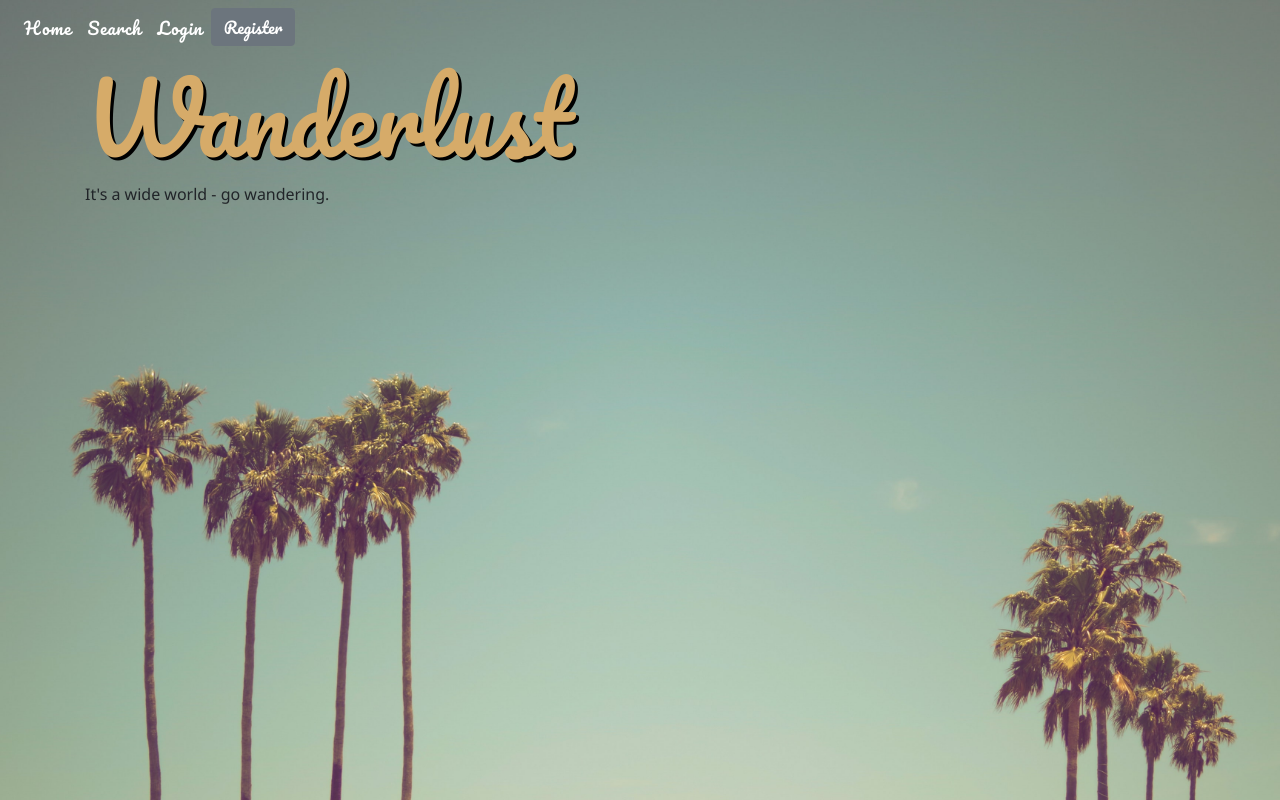
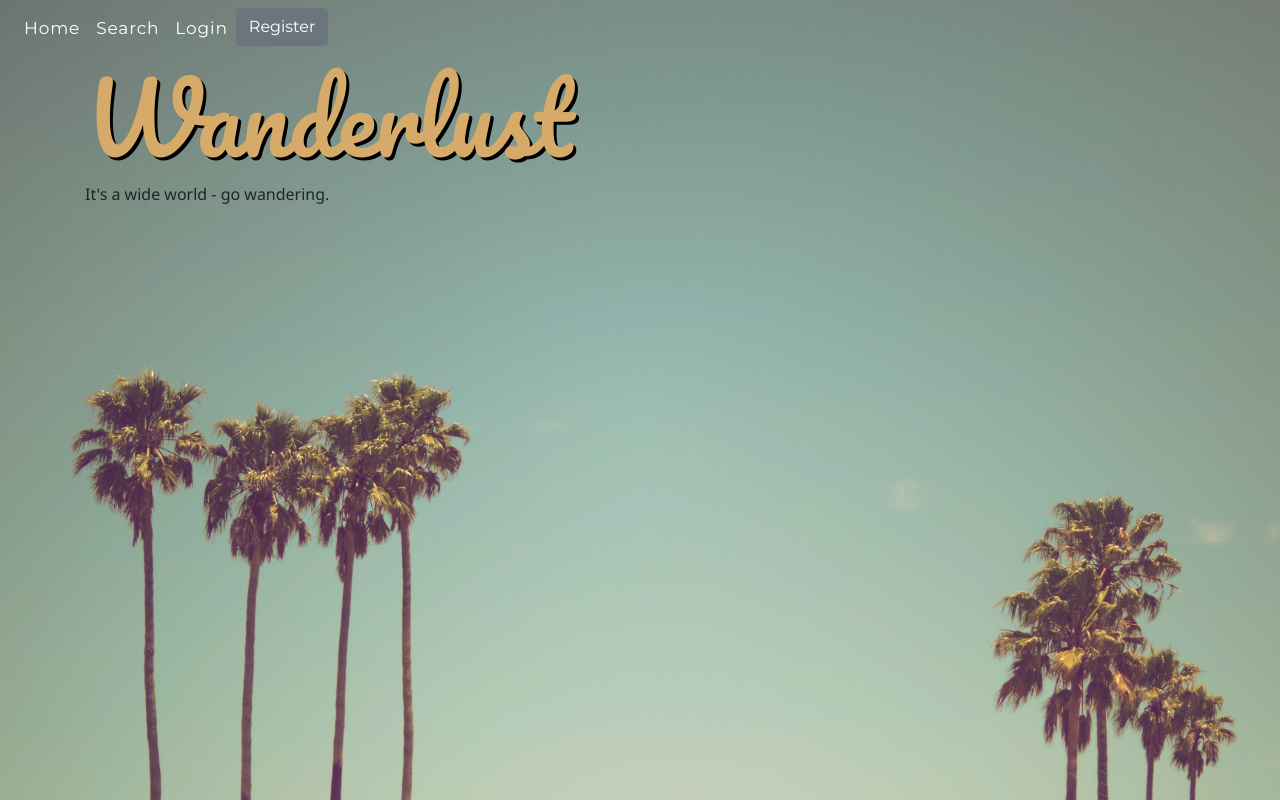
Before and after one commit to shafferma/wanderlust-client, a React (Create React App) app: page / in a window 1280 px wide. Built offline with nearby package versions, Linux system fonts and the light colour scheme.

Commit message:
font change for navbar
-changed fonts for navbar
-changed the 'width' for the register modal for mobile view, still have to tweak for larger devices.

```diff
--- a/public/index.html
+++ b/public/index.html
@@ -9,7 +9,10 @@
       name="description"
       content="Web site created using create-react-app"
     />
-
+    <link
+      href="https://fonts.googleapis.com/css2?family=Montserrat&display=swap"
+      rel="stylesheet"
+    />
     <link rel="apple-touch-icon" href="%PUBLIC_URL%/logo192.png" />
     <!--
       manifest.json provides metadata used when your web app is installed on a
--- a/src/styles/Navbar.css
+++ b/src/styles/Navbar.css
@@ -1,7 +1,7 @@
 #navbar {
   /* background-color:	rgb(122, 143, 136); */
-  font-family: "Pacifico", cursive;
-  /* 'Montserrat', sans-serif; <link href="https://fonts.googleapis.com/css2?family=Montserrat&display=swap" rel="stylesheet"> */
+  font-family: "Montserrat", sans-serif;
+  /*  */
   font-size: 17px;
   letter-spacing: 0.05em;
   position: fixed;
--- a/src/styles/RegistrationForm.css
+++ b/src/styles/RegistrationForm.css
@@ -1,10 +1,11 @@
 #registerModal {
   margin-top: 5%;
-  width: 700px;
+  /* width: 700px; */
   box-shadow: 0 2.8px 2.2px rgba(0, 0, 0, 0.02),
     0 6.7px 5.3px rgba(0, 0, 0, 0.028), 0 12.5px 10px rgba(0, 0, 0, 0.035),
     0 22.3px 17.9px rgba(0, 0, 0, 0.042), 0 41.8px 33.4px rgba(0, 0, 0, 0.05),
     0 100px 80px rgba(0, 0, 0, 0.07);
+  max-width: 100%;
 }
 
 .modalHeader {
```
